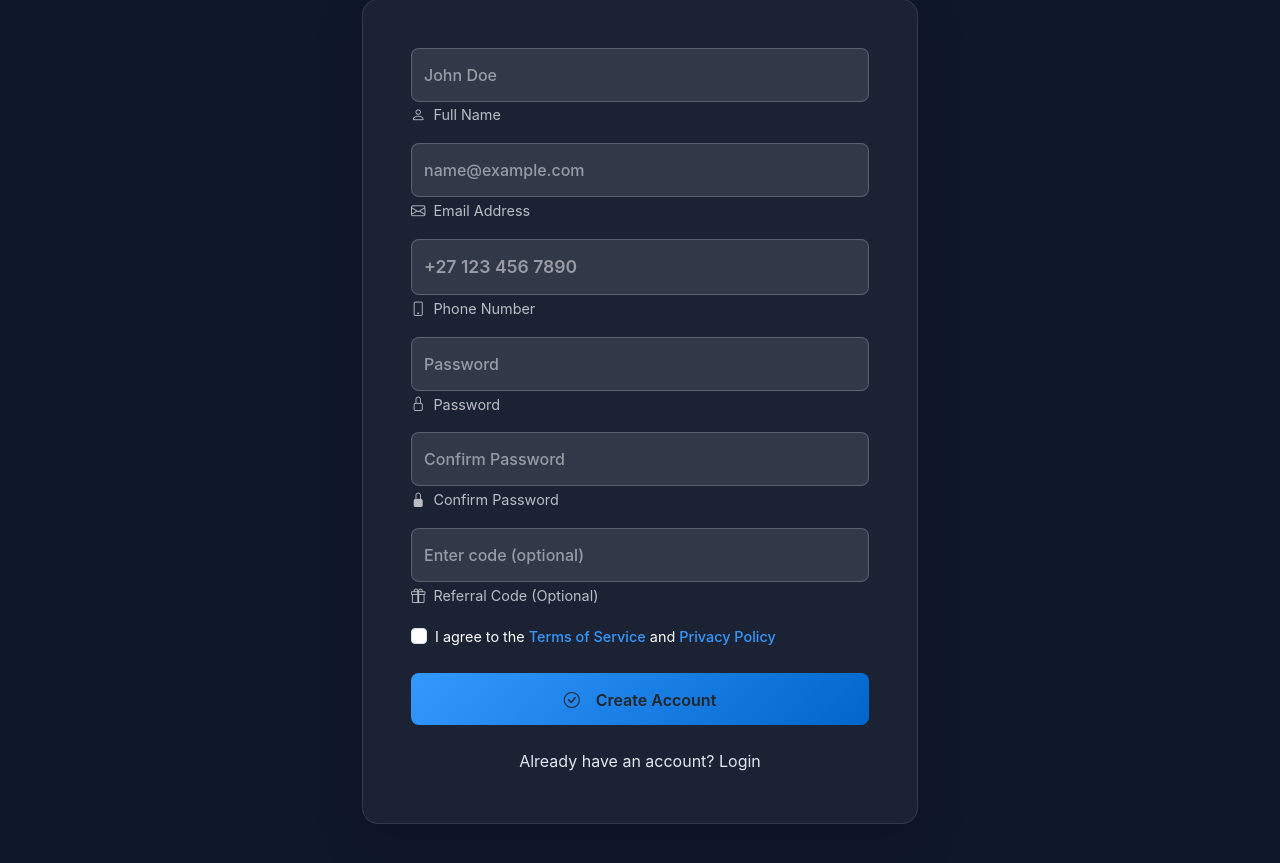
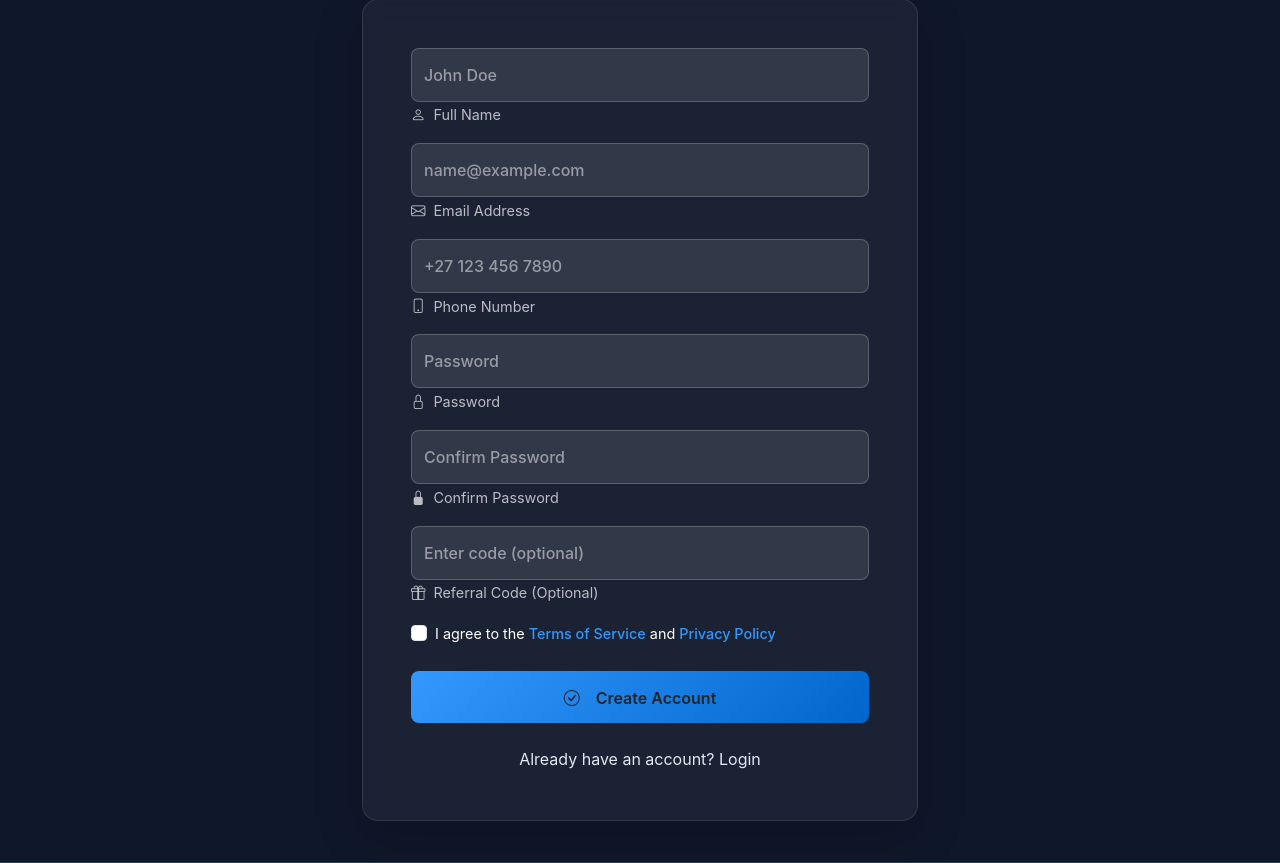
Before and after one commit to VarsityPlug0/CapitalX-RTN, a Django app: page /register/ in a window 1280 px wide. Shown: the part 193-1056 px from the top of the page. Run offline with Django 5.2, Linux system fonts and the light colour scheme.

Commit message:
Revert CSS enhancements to fix deposit form 500 errors while maintaining input text visibility

```diff
--- a/core/templates/core/deposit.html
+++ b/core/templates/core/deposit.html
@@ -192,15 +192,13 @@
     /* Specific enhancements for number inputs to ensure visibility */
     input[type="number"] {
         color: #ffffff !important;
-        font-weight: 600 !important; /* Make it bolder for better visibility */
+        font-weight: 500 !important;
         background: #1a1a1a !important;
-        font-size: 1.1rem !important; /* Slightly larger font */
     }
 
     input[type="number"]:focus {
         color: #ffffff !important;
         background: #2a2a2a !important;
-        font-weight: 600 !important;
     }
 
     .form-label {
--- a/core/templates/core/profile.html
+++ b/core/templates/core/profile.html
@@ -30,16 +30,14 @@
     input[type="number"],
     input[type="tel"] {
         color: #ffffff !important;
-        font-weight: 600 !important; /* Make it bolder for better visibility */
+        font-weight: 500 !important;
         background-color: var(--surface-alt) !important;
-        font-size: 1.1rem !important; /* Slightly larger font */
     }
 
     input[type="number"]:focus,
     input[type="tel"]:focus {
         color: #ffffff !important;
         background-color: var(--surface) !important;
-        font-weight: 600 !important;
     }
 </style>
 {% endblock %}
--- a/core/templates/core/register.html
+++ b/core/templates/core/register.html
@@ -60,16 +60,14 @@
     input[type="number"],
     input[type="tel"] {
         color: #ffffff !important;
-        font-weight: 600 !important; /* Make it bolder for better visibility */
+        font-weight: 500 !important;
         background: rgba(255, 255, 255, 0.1) !important;
-        font-size: 1.1rem !important; /* Slightly larger font */
     }
 
     input[type="number"]:focus,
     input[type="tel"]:focus {
         color: #ffffff !important;
         background: rgba(255, 255, 255, 0.15) !important;
-        font-weight: 600 !important;
     }
 
     .btn-register {
--- a/core/templates/core/withdrawal.html
+++ b/core/templates/core/withdrawal.html
@@ -47,15 +47,13 @@
     /* Specific enhancements for number inputs */
     input[type="number"] {
         color: #ffffff !important;
-        font-weight: 600 !important; /* Make it bolder for better visibility */
+        font-weight: 500 !important;
         background-color: #1a1a1a !important;
-        font-size: 1.1rem !important; /* Slightly larger font */
     }
 
     input[type="number"]:focus {
         color: #ffffff !important;
         background-color: #2a2a2a !important;
-        font-weight: 600 !important;
     }
 </style>
 {% endblock %}
--- a/static/css/main.css
+++ b/static/css/main.css
@@ -411,15 +411,13 @@ a:hover {
 /* Specific styling for number inputs to ensure visibility */
 input[type="number"] {
     color: #ffffff !important;
-    font-weight: 600 !important; /* Make it bolder for better visibility */
+    font-weight: 500 !important;
     background-color: var(--surface-alt) !important;
-    font-size: 1.1rem !important; /* Slightly larger font */
 }
 
 input[type="number"]:focus {
     color: #ffffff !important;
     background-color: var(--surface) !important;
-    font-weight: 600 !important;
 }
 
 input[type="tel"] {
```
